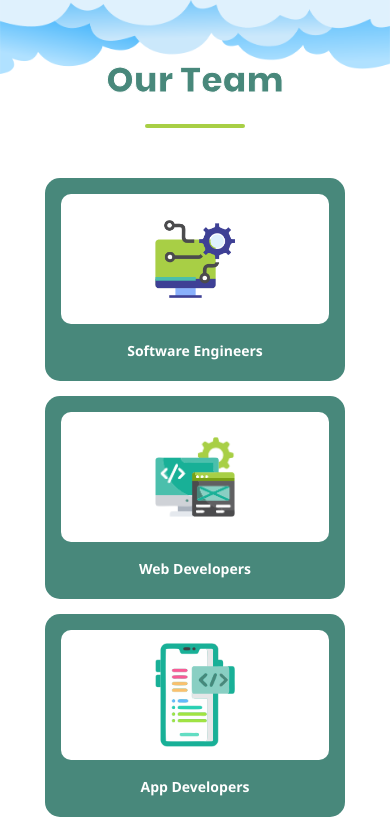
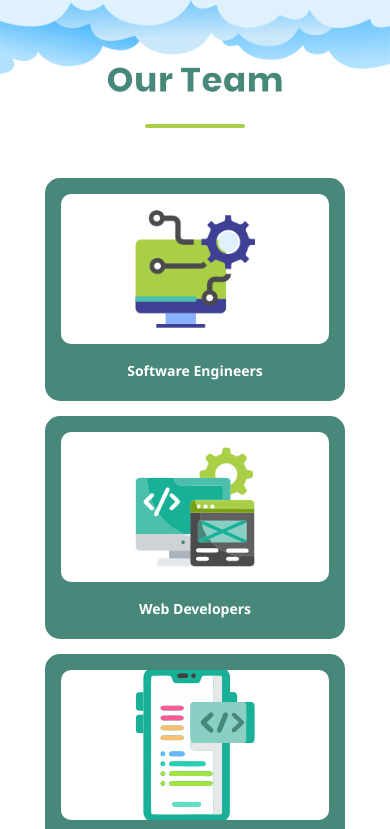
Before and after one commit to Sha-known/BB-88-Design, a plain HTML site: page index.html in a window 390 px wide. Shown: the part 8840-9669 px from the top of the page. Drawn offline with Linux system fonts and the light colour scheme.

Commit message:
Made new changes on the team section responsive

```diff
--- a/styles.css
+++ b/styles.css
@@ -1062,7 +1062,7 @@ nav {
 }
 
 .team-grid-container {
-  max-width: 1100px;
+  max-width: 1500px;
   margin: 0 auto;
   position: relative;
   z-index: 2;
@@ -1080,13 +1080,13 @@ nav {
 .team-card {
   background: var(--green-dark);
   border-radius: 15px;
-  width: 220px;
+  width: 350px;
   padding: 12px;
   display: flex;
   flex-direction: column;
   align-items: center;
   justify-content: center;
-  min-height: 200px;
+  min-height: 330px;
   transition: all 0.4s cubic-bezier(0.175, 0.885, 0.32, 1.275);
   cursor: pointer;
   border: 4px solid transparent;
@@ -1098,7 +1098,7 @@ nav {
 .team-icon-box {
   background: #fff;
   border-radius: 10px;
-  height: 130px;
+  height: 230px;
   width: 100%;
   display: flex;
   align-items: center;
@@ -1110,7 +1110,7 @@ nav {
 
 .team-icon-box img {
   position: absolute;
-  max-width: 80px;
+  max-width: 250px;
   height: auto;
   transition: all 0.4s ease;
   display: block;
@@ -1118,7 +1118,7 @@ nav {
 
 .team-label {
   color: #fff;
-  font-size: 14px;
+  font-size: clamp(14px, 0.5rem + 1vw, 22px);
   font-weight: 600;
   margin-top: 12px;
   padding: 5px;
@@ -1177,7 +1177,7 @@ nav {
 
 /* The small centered camera icon */
 .mini-icon {
-  max-width: 150px;
+  max-width: 250px;
   height: auto;
   display: block;
 }
@@ -1937,17 +1937,50 @@ nav {
   }
 }
 
+@media (max-width: 1450px) {
+  .team-card {
+    width: 280px;
+    min-height: 280px;
+  }
+  .team-icon-box {
+    height: 180px;
+  }
+  .team-icon-box img,
+  .mini-icon {
+    max-width: 160px;
+  }
+}
+
+@media (max-width: 1200px) {
+  .team-card {
+    width: 220px;
+    min-height: 230px;
+  }
+  .team-icon-box {
+    height: 140px;
+  }
+  .team-icon-box img,
+  .mini-icon {
+    max-width: 120px;
+  }
+}
+
 @media (max-width: 768px) {
   .team-grid, .team-featured-row {
     gap: 15px;
   }
-
   .team-card {
     width: calc(50% - 15px);
     min-width: 150px;
-    min-height: 180px;
-  }
-
+    min-height: 200px;
+  }
+  .team-icon-box {
+    height: 120px;
+  }
+  .team-icon-box img,
+  .mini-icon {
+    max-width: 90px;
+  }
   .team-description-box {
     width: 95vw;
   }
@@ -1957,9 +1990,16 @@ nav {
   .team-card {
     width: 100%;
     max-width: 300px;
-  }
-}
-
+    min-height: 220px;
+  }
+  .team-icon-box {
+    height: 150px;
+  }
+  .team-icon-box img,
+  .mini-icon {
+    max-width: 120px;
+  }
+}
 @media (max-width: 992px) {
   .posts-container {
     flex-wrap: wrap;
```
